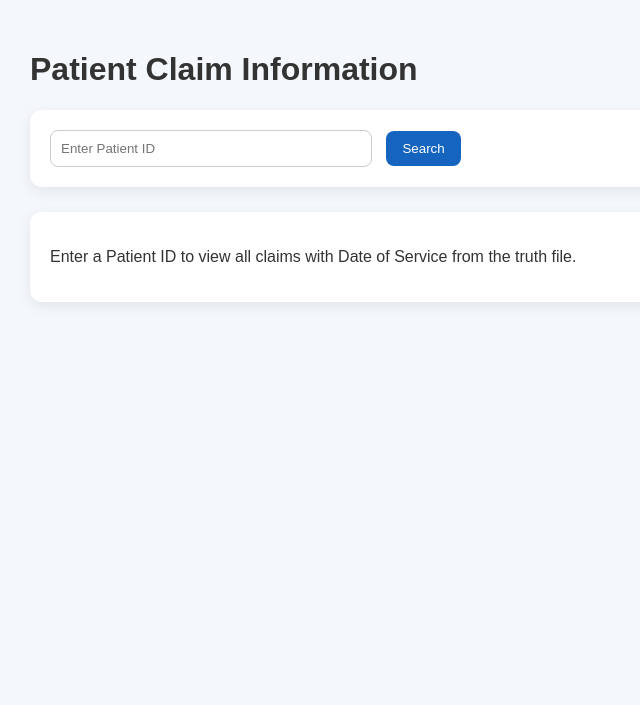
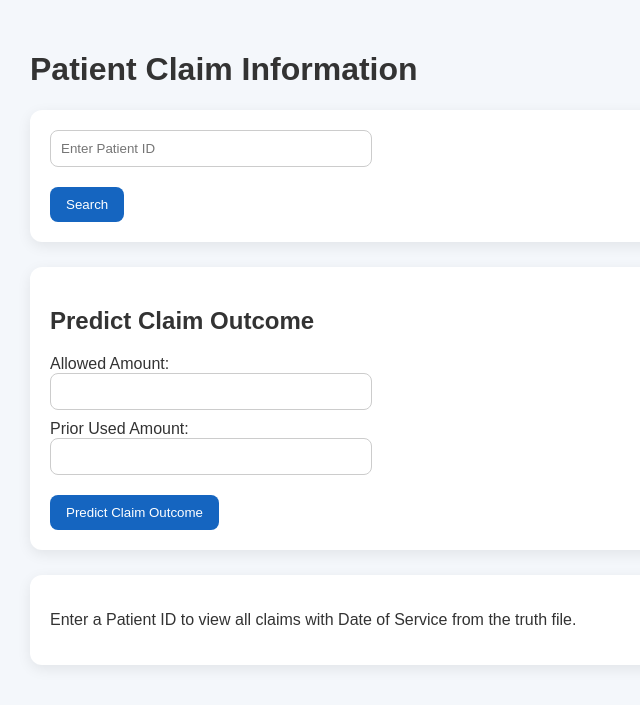
Before and after one commit to Hariniguna2000/Capstone_Project, a Flask app: page /patient-claims in a window 1280 px wide. Shown: the part 48-753 px from the top of the page, without its empty margins (0-640 px from the left). Run offline with Flask 3, Linux system fonts and the light colour scheme; parts of the project's set-up code (start-up, migrations or seed data) failed here and were passed over.

Commit message:
Initial commit

```diff
--- a/app.py
+++ b/app.py
@@ -1,6 +1,14 @@
 from flask import Flask, render_template, request, send_file
 import pandas as pd
 import os
+import joblib
+
+model = joblib.load("log_model.pkl")
+label_map = {
+    0: "Claim Under Process",
+    1: "Patient Letter / Rebill to Secondary",
+    2: "paid"
+}
 
 app = Flask(__name__)
 
@@ -73,5 +81,32 @@ def truth_file():
 def download():
     return send_file(FILE_PATH, as_attachment=True)
 
+@app.route("/predict", methods=["POST"])
+def predict():
+    allowed_amount = float(request.form["allowed_amount"])
+    # annual_benefit_maximum = float(request.form["annual_benefit_maximum"])
+    prior_used_amount = float(request.form["prior_used_amount"])
+    # remaining_benefit_before_claim = float(request.form["remaining_benefit_before_claim"])
+    # claim_status_enc = int(request.form["claim_status_enc"])
+
+
+    input_df = pd.DataFrame([{
+        "Allowed Amount": allowed_amount,
+        # "Annual Benefit Maximum": annual_benefit_maximum,
+        "Prior Used Amount": prior_used_amount,
+        # "Remaining Benefit Before Claim": remaining_benefit_before_claim,
+        # "Claim_Status_Enc": claim_status_enc
+    }])
+
+    prediction = model.predict(input_df)[0]
+    predicted_label = label_map[prediction]
+
+    return render_template(
+        "patient_claims.html",
+        prediction=predicted_label,
+        patient_id="",
+        patient_records=[]
+    )
+
 if __name__ == "__main__":
-    app.run(debug=True)
+    app.run(debug=True, port=5001)
--- a/requirements.txt
+++ b/requirements.txt
@@ -1,3 +1,5 @@
 Flask
 pandas
+scikit-learn
+joblib
 gunicorn
--- a/templates/patient_claims.html
+++ b/templates/patient_claims.html
@@ -37,6 +37,8 @@
             width: 300px;
             border: 1px solid #ccc;
             border-radius: 8px;
+            margin-bottom: 10px;
+            display: block;
         }
         button {
             padding: 10px 16px;
@@ -45,7 +47,7 @@
             color: white;
             border-radius: 8px;
             cursor: pointer;
-            margin-left: 10px;
+            margin-top: 10px;
         }
         .table-wrap {
             background: white;
@@ -69,6 +71,13 @@
             background: #1565c0;
             color: white;
         }
+        .prediction-box {
+            background: #e3f2fd;
+            padding: 15px;
+            border-radius: 10px;
+            margin-bottom: 20px;
+            font-weight: bold;
+        }
     </style>
 </head>
 <body>
@@ -82,10 +91,39 @@
     <div class="container">
         <h1>Patient Claim Information</h1>
 
+        <!-- Existing patient search form -->
         <form method="POST">
             <input type="text" name="patient_id" placeholder="Enter Patient ID" value="{{ patient_id }}">
             <button type="submit">Search</button>
         </form>
+
+        <!-- New prediction form -->
+        <form action="/predict" method="POST">
+            <h2>Predict Claim Outcome</h2>
+
+            <label>Allowed Amount:</label>
+            <input type="number" step="0.01" name="allowed_amount" required>
+
+            <!-- <label>Annual Benefit Maximum:</label>
+            <input type="number" step="0.01" name="annual_benefit_maximum" required>  -->
+
+            <label>Prior Used Amount:</label>
+            <input type="number" step="0.01" name="prior_used_amount" required>
+<!--
+            <label>Remaining Benefit Before Claim:</label>
+            <input type="number" step="0.01" name="remaining_benefit_before_claim" required>
+
+            <label>Claim Status Enc:</label>
+            <input type="number" name="claim_status_enc" required>  -->
+
+            <button type="submit">Predict Claim Outcome</button>
+        </form>
+
+        {% if prediction %}
+            <div class="prediction-box">
+                Predicted Claim Outcome: {{ prediction }}
+            </div>
+        {% endif %}
 
         {% if patient_id %}
             <h3>Results for Patient ID: {{ patient_id }}</h3>
```
Also changed, not shown: 3 other files.
